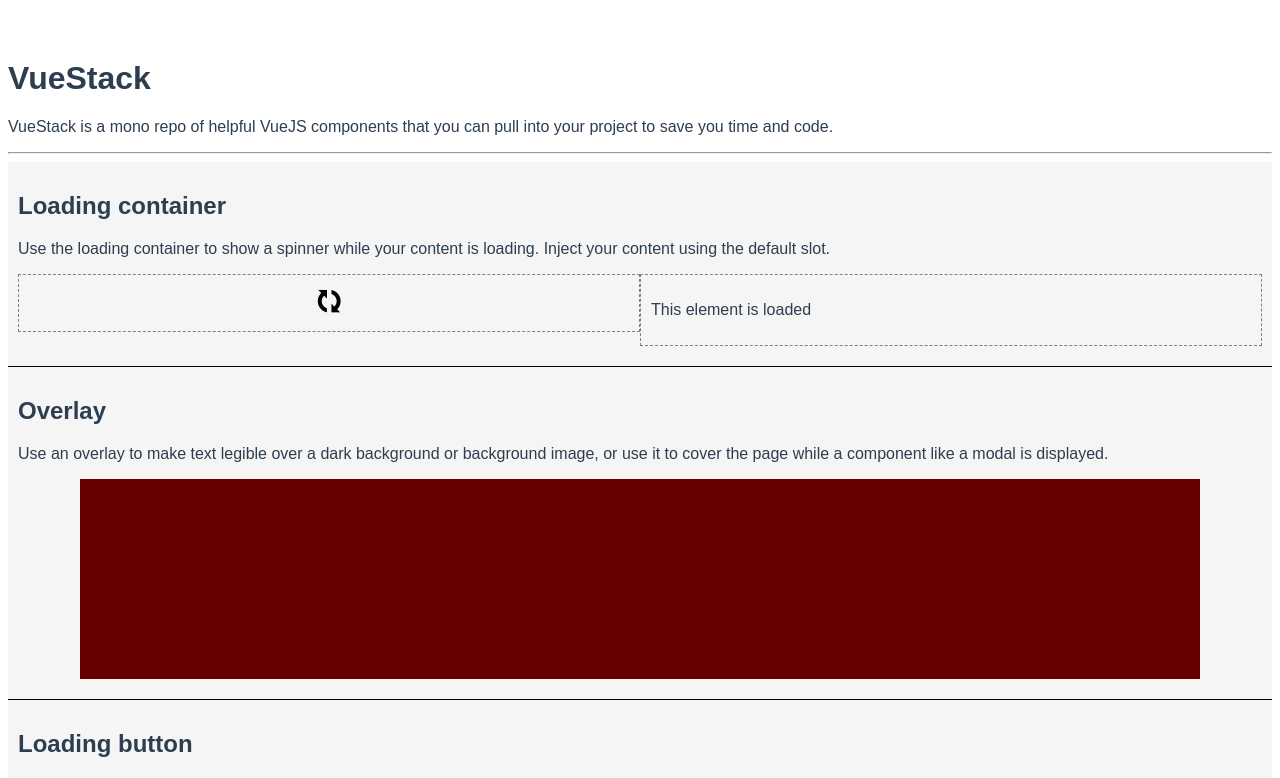
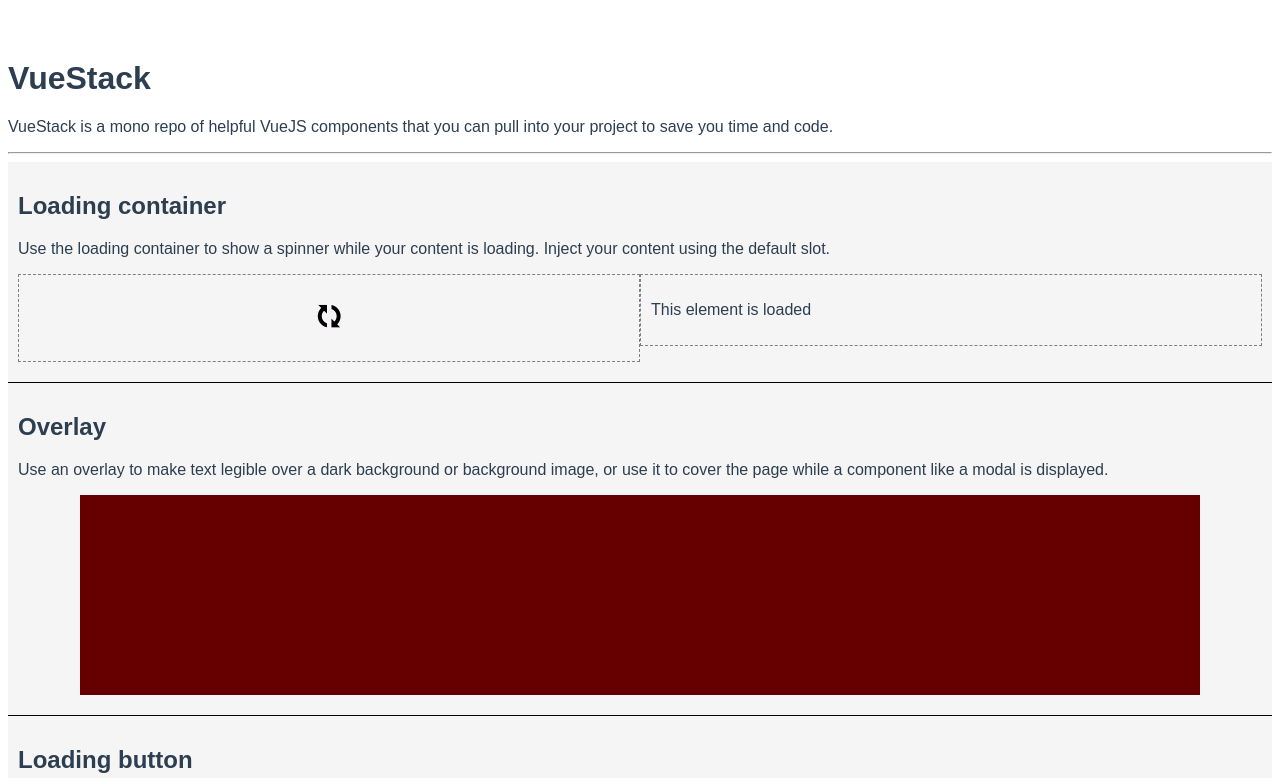
Before and after one commit to tommcclean/VueStack, a Vue app: page / in a window 1280 px wide. Shown: the top 778 px of the page. Built offline with nearby package versions, Linux system fonts and the light colour scheme.

Commit message:
Visual updates to the loading container

```diff
--- a/package.json
+++ b/package.json
@@ -1,7 +1,7 @@
 {
   "name": "@thomaswilliammcclean/vuestack",
   "main": "./dist/vuestack.common.js",
-  "version": "1.0.2",
+  "version": "1.0.4",
   "scripts": {
     "serve": "vue-cli-service serve",
     "build": "vue-cli-service build --target lib --name vuestack ./src/components/index.js",
--- a/src/assets/common.css
+++ b/src/assets/common.css
@@ -1,10 +1,6 @@
 .no-events {
   user-select: none;
   pointer-events: none;
-}
-
-.text-center {
-  text-align: center;
 }
 
 .animated {
--- a/src/components/loading-container.vue
+++ b/src/components/loading-container.vue
@@ -1,6 +1,6 @@
 <template functional>
   <div>
-    <div v-if="props.isLoading" class="text-center">
+    <div v-if="props.isLoading" class="loading-container">
       <img src="~@/assets/loading-spinner.gif">
     </div>
     <slot v-else/>
@@ -18,3 +18,10 @@
   }
 };
 </script>
+
+<style>
+.loading-container {
+  padding: 15px;
+  text-align: center;
+}
+</style>
```
Also changed, not shown: 6 other files (tests, documents, lock files or other folders).
